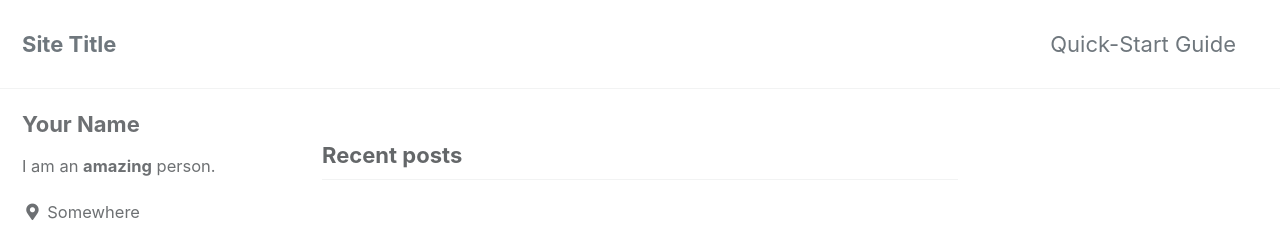
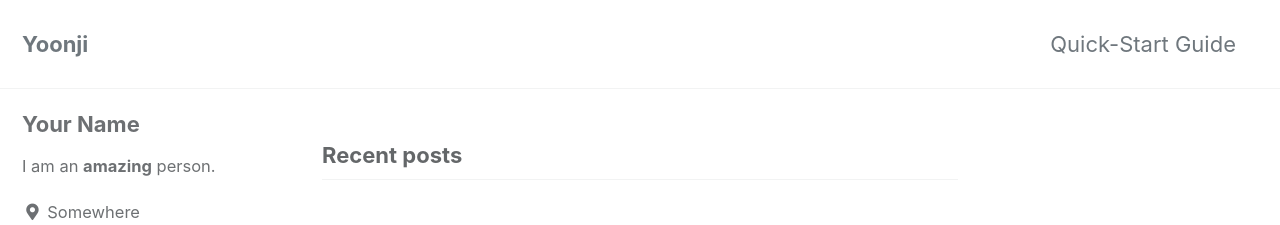
Before and after one commit to yj-choi20/butterfyoon.github.io, a Jekyll site: the page built from index.html, in a window 1280 px wide. Shown: the top 225 px of the page. Built offline with Jekyll 4.4.1, drawn with Linux system fonts in a browser that asks for light colours; cached includes are drawn as plain includes; the list of posts is cut into pages by our own code.

Commit message:
Blog Start

```diff
--- a/_config.yml
+++ b/_config.yml
@@ -16,7 +16,7 @@ minimal_mistakes_skin    : "default" # "air", "aqua", "contrast", "dark", "dirt"
 
 # Site Settings
 locale                   : "en-US"
-title                    : "Site Title"
+title                    : "Yoonji"
 title_separator          : "-"
 subtitle                 : # site tagline that appears below site title in masthead
 name                     : "Your Name"
--- /dev/null
+++ b/_includes/mathjax_support.html
@@ -0,0 +1,6 @@
+<script type="test/x-mathjax-confing">
+    MathJax.Hub.Config({
+        tex2jax: {inlineMath: [['$', '$'], ['\\(', \\)]]}
+    });
+</script>
+<script src="https://cdn.mathjax.org/mathjax/latest/MathJax.js?config=TeX-AMS-MML_HTMLorMML"></script>
--- a/_layouts/default.html
+++ b/_layouts/default.html
@@ -12,6 +12,7 @@
   <head>
     {% include head.html %}
     {% include head/custom.html %}
+    {% include mathjax_support.html %}
   </head>
 
   <body class="layout--{{ page.layout | default: layout.layout }}{% if page.classes or layout.classes %}{{ page.classes | default: layout.classes | join: ' ' | prepend: ' ' }}{% endif %}">
```
Also changed, not shown: _posts/2020-12-16.md (added).
